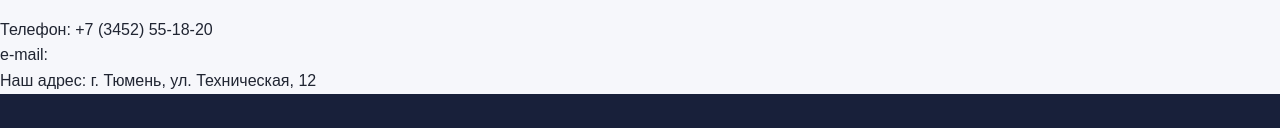
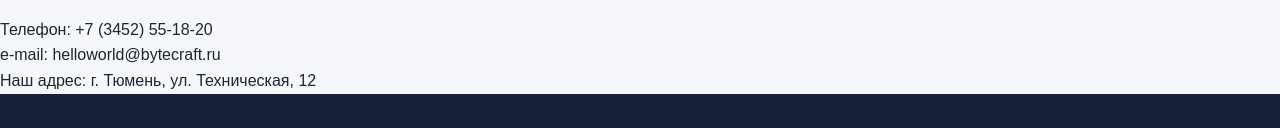
Before and after one commit to EgorTyyyl/company_site, a plain HTML site: page company_site/index.html in a window 1280 px wide. Shown: the part 2262-2390 px from the top of the page. Drawn offline with Linux system fonts and the light colour scheme.

Commit message:
Обновил почту

```diff
--- a/company_site/index.html
+++ b/company_site/index.html
@@ -96,7 +96,7 @@
   <section id="contacts">
     <h2>Контакты</h2>
     <div>Телефон: +7 (3452) 55-18-20</div>
-    <div>e-mail: </div>
+    <div>e-mail: helloworld@bytecraft.ru</div>
     <div>Наш адрес: г. Тюмень, ул. Техническая, 12</div>
   </section>
 
```
